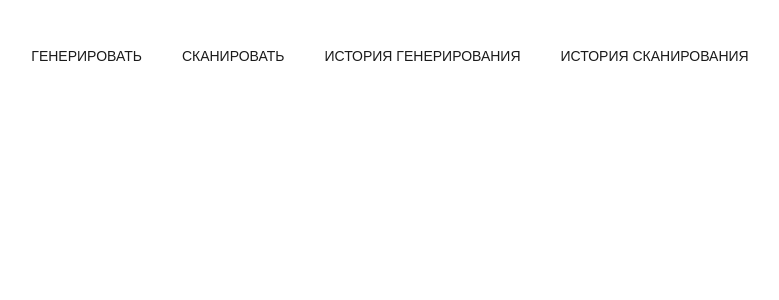
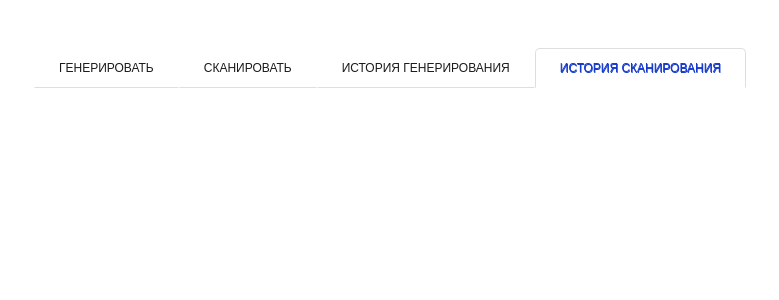
Before and after one commit to Lareta064/react-qrcode, a React (Vite) app: page /scanhistory in a window 1280 px wide. Shown: the top 300 px of the page, without its empty margins (250-1029 px from the left). Built offline with nearby package versions, Linux system fonts and the light colour scheme.

Commit message:
fix-active-link

```diff
--- a/src/Layout.jsx
+++ b/src/Layout.jsx
@@ -12,7 +12,7 @@ const Layout = () => {
 			<Navigation/>
 			<div className="qr-content">
 				<Routes>
-					<Route path="/generate" element={<QrCodeGenerator/>}/>
+					<Route path="/" element={<QrCodeGenerator/>}/>
 					<Route path="/scan" element={<QrCodeScanner/>} />
 					<Route path="/genhistory" element={<GenerateHistory/>} />
 					<Route path="/scanhistory" element={<ScanHistory/>} />
--- a/src/components/Navigation/Navigation.jsx
+++ b/src/components/Navigation/Navigation.jsx
@@ -1,12 +1,14 @@
-import { Link } from "react-router-dom";
+import { NavLink } from "react-router-dom";
 const Navigation = () => {
+	const thisClass = 'page-nav-item';
+	const thisActiveClass = 'page-nav-item page-nav-item--active';
 	return (
 		<div className="container">
 			<nav className="page-nav">
-				<Link to="/generate">Генерировать </Link>
-				<Link to="/scan">Сканировать </Link>
-				<Link to="/genhistory">История генерирования </Link>
-				<Link to="/scanhistory">История сканирования</Link>
+				<NavLink to="/" className={({isActive}) => isActive ? thisActiveClass : thisClass}>Генерировать </NavLink>
+				<NavLink to="/scan" className={({isActive}) => isActive ? thisActiveClass : thisClass}>Сканировать </NavLink>
+				<NavLink to="/genhistory" className={({isActive}) => isActive ? thisActiveClass : thisClass}>История генерирования </NavLink>
+				<NavLink to="/scanhistory" className={({isActive}) => isActive ? thisActiveClass : thisClass}>История сканирования</NavLink>
 			</nav>
 		</div>
 	 );
--- a/src/components/ScanHistory.jsx
+++ b/src/components/ScanHistory.jsx
@@ -13,7 +13,6 @@ const ScanHistory = () => {
 						<li  key={i} className="hist-item">
 							<p>{item}</p>
 							<QRCodeSVG value={item} />
-
 						</li>
 					))
 				}
--- a/src/style.css
+++ b/src/style.css
@@ -48,15 +48,26 @@ body{
 }
 .page-nav{
 	display: flex;
-	column-gap: 40px;
 	justify-content: center;
+
 }
-.page-nav a{
+.page-nav-item{
 	text-decoration: none;
-	font-size: 14px;
+	font-size: 12px;
 	text-transform: uppercase;
 	color: #1b1b1b;
-
+	padding-block: 12px;
+	padding-inline:24px;
+	border: 1px solid transparent;
+	border-bottom: 1px solid #dedede;
+	border-radius: 5px 5px 0 0;
+	height: 40px;
+}
+.page-nav-item.page-nav-item--active{
+	color:rgb(21, 57, 204);
+	text-shadow: .5px .5px rgb(21, 57, 204);
+	border: 1px solid #dedede;
+	border-bottom-color: transparent;
 }
 .hist-wrapper{
 	width: 100%;
```
